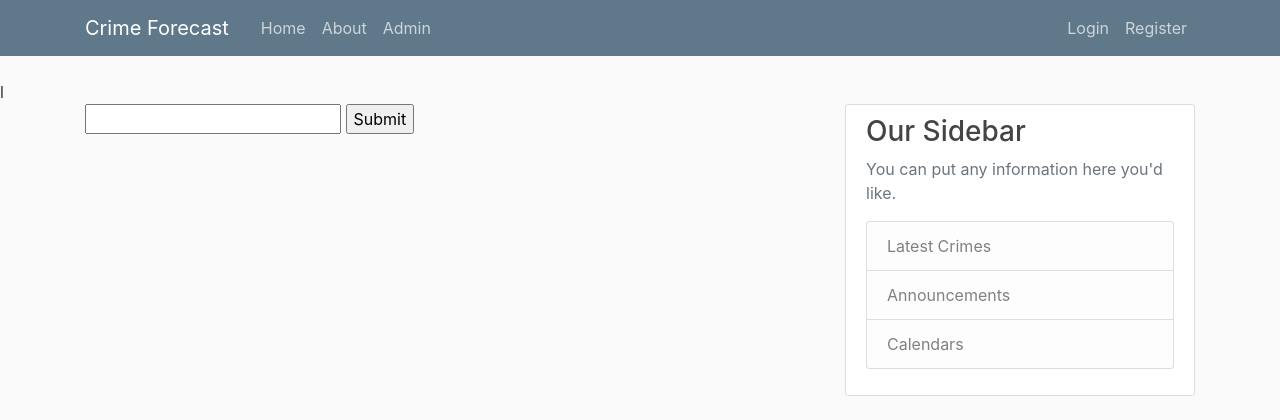
After one commit to eeshan56/crime_forecast, a Flask app: page /admin in a window 1280 px wide. The commit adds this page. Shown: the top 420 px of the page. Run offline with Flask 2, Linux system fonts and the light colour scheme; some libraries are stand-ins or nearby versions.

```diff
--- a/app.py
+++ b/app.py
@@ -1,7 +1,9 @@
-from flask import Flask, render_template, redirect, url_for, flash
+from flask import Flask, render_template, request, redirect, url_for, flash
 from form import RegistrationForm, LoginForm
 from pymongo import MongoClient
 from passlib.hash import sha256_crypt
+import requests
+import json
 
 app = Flask(__name__)
 app.config['SECRET_KEY'] = '0f728c6b5c9f6e02690f9496da4818ae'
@@ -22,6 +24,39 @@
 @app.route("/forgot")
 def forgot():
 	return render_template('forgot.html')
+
+@app.route("/admin")
+def admin():
+	return render_template('admin.html', title = 'Admin')
+
+@app.route("/admin", methods = ['POST'])
+def submitArticle():
+	text = request.form['text']
+	processed_text = text
+
+	client = MongoClient("mongodb+srv://test:test123%23@cluster0-l5ord.mongodb.net/test?retryWrites=true&w=majority")
+	db = client.get_database('user_db')
+
+	article_db = db.articles
+
+	print(processed_text)
+
+	data = json.dumps({"text" : processed_text})
+
+	#data = '{"text": "Seven young men, armed with sharp weapons, went on the rampage in Nigdi on Friday night."}'
+
+	print(data)
+	#print(data2)
+
+	response = requests.post('http://localhost:5005/model/parse', data=data)
+
+	json_data = json.loads(response.text)
+
+	article_doc = {"article" : str(json_data)}
+
+	article_db.insert(article_doc)
+
+	return render_template('admin.html', title = 'Admin')
 
 @app.route("/login", methods = ['GET', 'POST'])
 def login():
--- /dev/null
+++ b/templates/admin.html
@@ -0,0 +1,7 @@
+{% extends "layout.html" %}
+{% block content %}
+<form method="POST">
+  <input name="text">
+  <input type="submit">
+</form>
+{% endblock content %}
--- a/templates/layout.html
+++ b/templates/layout.html
@@ -1,4 +1,4 @@
-<!DOCTYPE html>
+l<!DOCTYPE html>
 <html>
 <head>
 	<meta charset="utf-8">
@@ -25,6 +25,7 @@
         			<div class="navbar-nav mr-auto">
           				<a class="nav-item nav-link" href="{{ url_for('home') }}">Home</a>
           				<a class="nav-item nav-link" href="{{ url_for('about') }}">About</a>
+									<a class="nav-item nav-link" href="{{ url_for('admin') }}">Admin</a>
         			</div>
         <!-- Navbar Right Side -->
         			<div class="navbar-nav">
```
Also changed, not shown: requirements.txt (added, +300 -0 lines), README.md, templates/login.html (line endings or trailing spaces).
